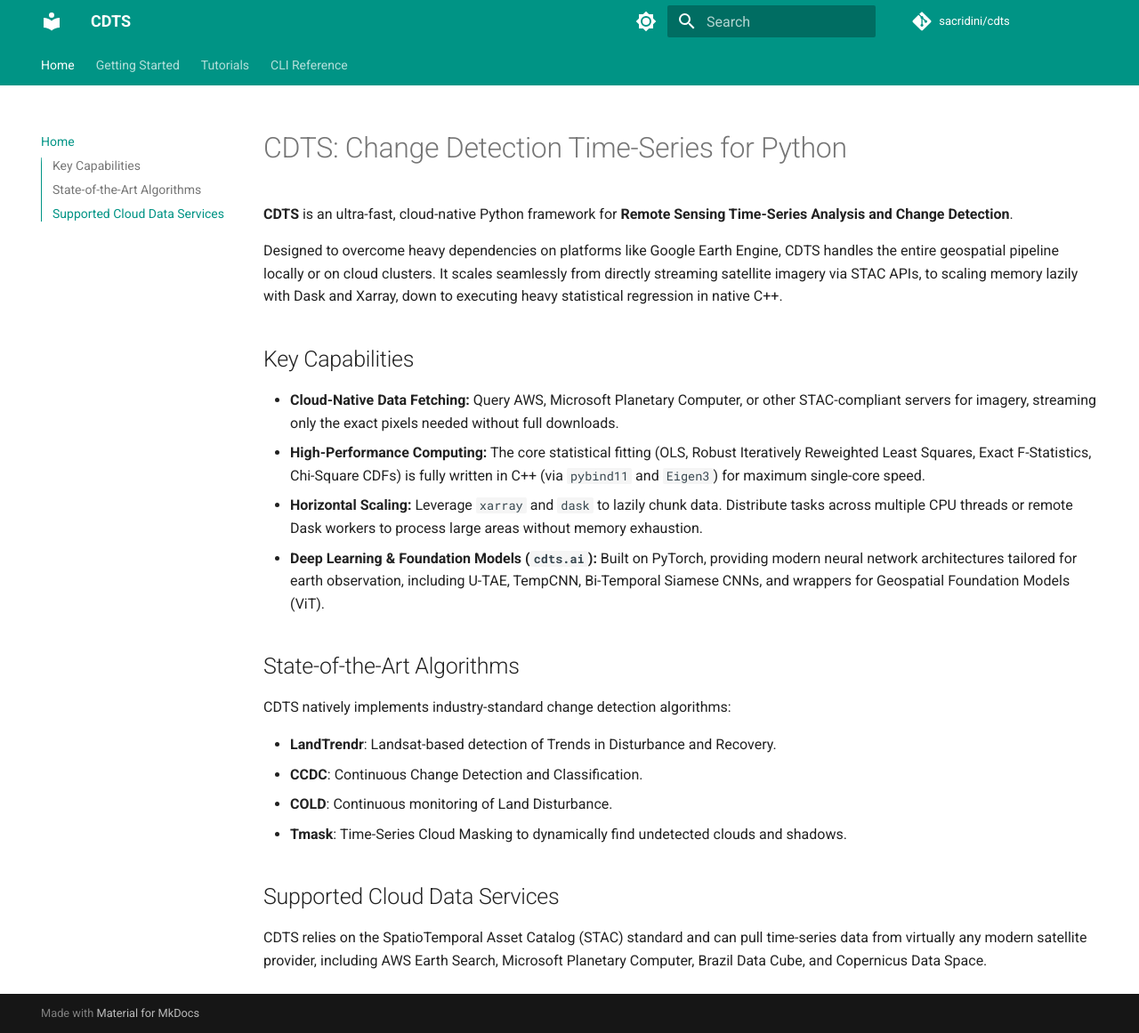
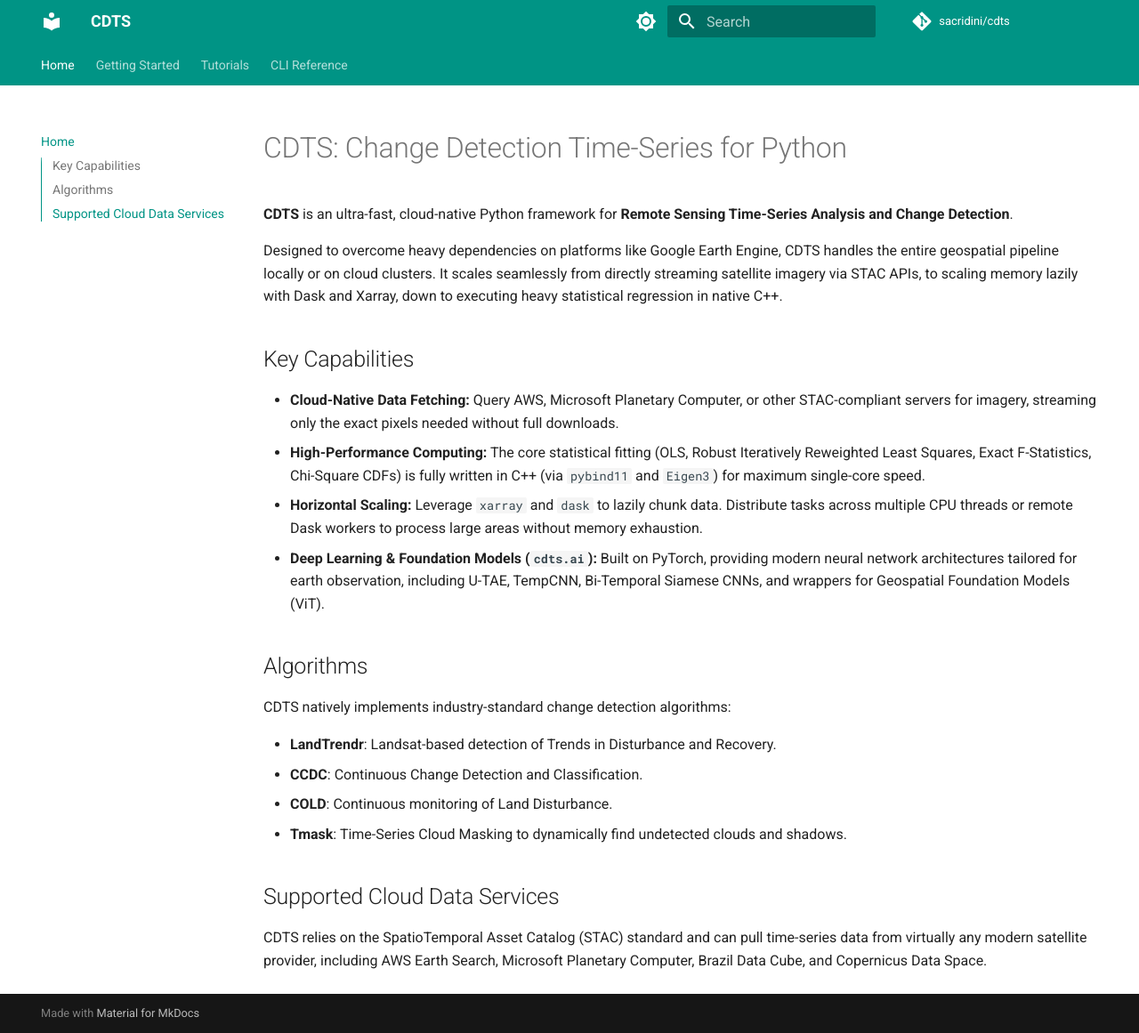
Before and after one commit to sacridini/cdts, an MkDocs documentation site: the page built from docs/index.md, in a window 1280 px wide and 1161 px high. Shown: the whole window at 89% size. Built offline with MkDocs 1.6.1 and Material for MkDocs 9.7.7, drawn with Linux system fonts in a browser that asks for light colours; comment, search, counter and statistics services are not loaded.

Commit message:
docs: simplify algorithms header title

```diff
--- a/docs/index.md
+++ b/docs/index.md
@@ -11,7 +11,7 @@ Designed to overcome heavy dependencies on platforms like Google Earth Engine, C
 *   **Horizontal Scaling:** Leverage `xarray` and `dask` to lazily chunk data. Distribute tasks across multiple CPU threads or remote Dask workers to process large areas without memory exhaustion.
 *   **Deep Learning & Foundation Models (`cdts.ai`):** Built on PyTorch, providing modern neural network architectures tailored for earth observation, including U-TAE, TempCNN, Bi-Temporal Siamese CNNs, and wrappers for Geospatial Foundation Models (ViT).
 
-## State-of-the-Art Algorithms
+## Algorithms
 
 CDTS natively implements industry-standard change detection algorithms:
 
```
